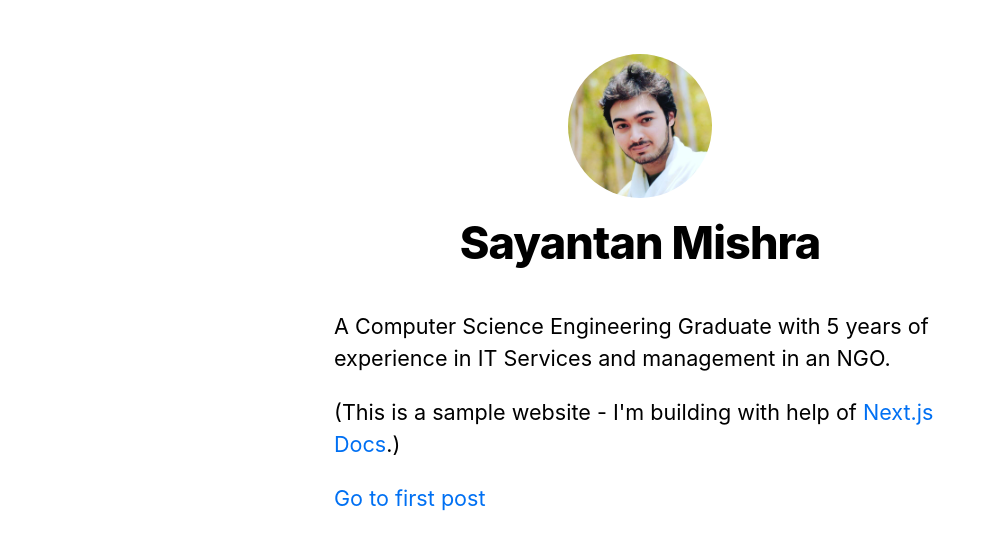
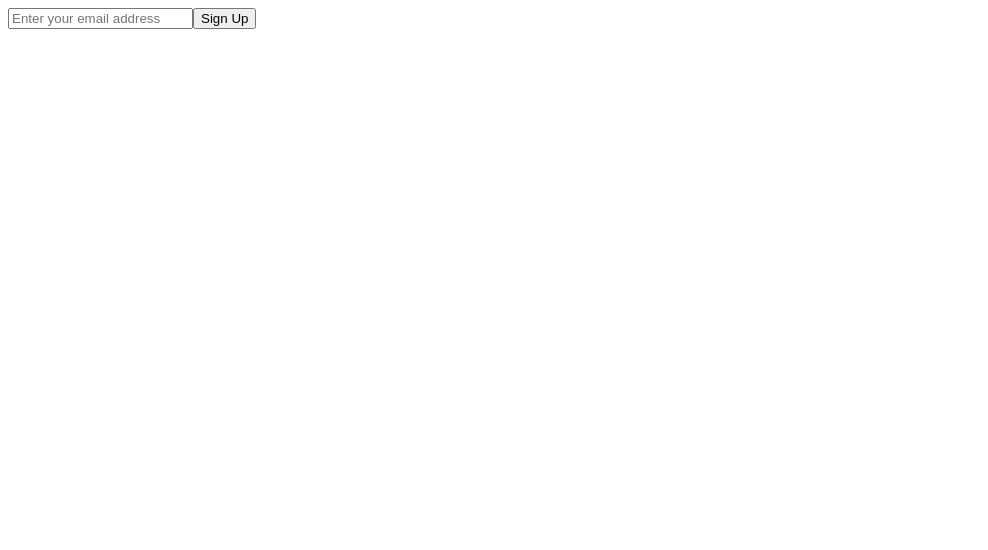
Before and after one commit to sayanmdn/next-walkthrough, a Next.js app: page / in a window 1280 px wide. Shown: the top 550 px of the page, without its empty margins (0-988 px from the left). Built offline with nearby package versions, Linux system fonts and the light colour scheme.

Commit message:
form  integrated

```diff
--- a/pages/_app.js
+++ b/pages/_app.js
@@ -1,5 +1,18 @@
-import '../styles/global.css'
+import Head from 'next/head'
+import Link from 'next/link'
+// import Layout from '../../components/layout'
 
-export default function App({ Component, pageProps }) {
-    return <Component {...pageProps} />
-  }
+export default function FirstPost() {
+  return (
+    <div>
+      <div className='p-8 justify-center items-center h-screen flex'>
+        <form className='flex'>
+          <input className='bg-gray-200 shadow-inner rounded-l p-2 flex-1' id='email' type='email' aria-label='email address' placeholder='Enter your email address' />
+          <button className='bg-blue-600 hover:bg-blue-700 duration-300 text-white shadow p-2 rounded-r' type='submit'>
+            Sign Up
+        </button>
+        </form>
+      </div>
+    </div>
+  )
+}
```
